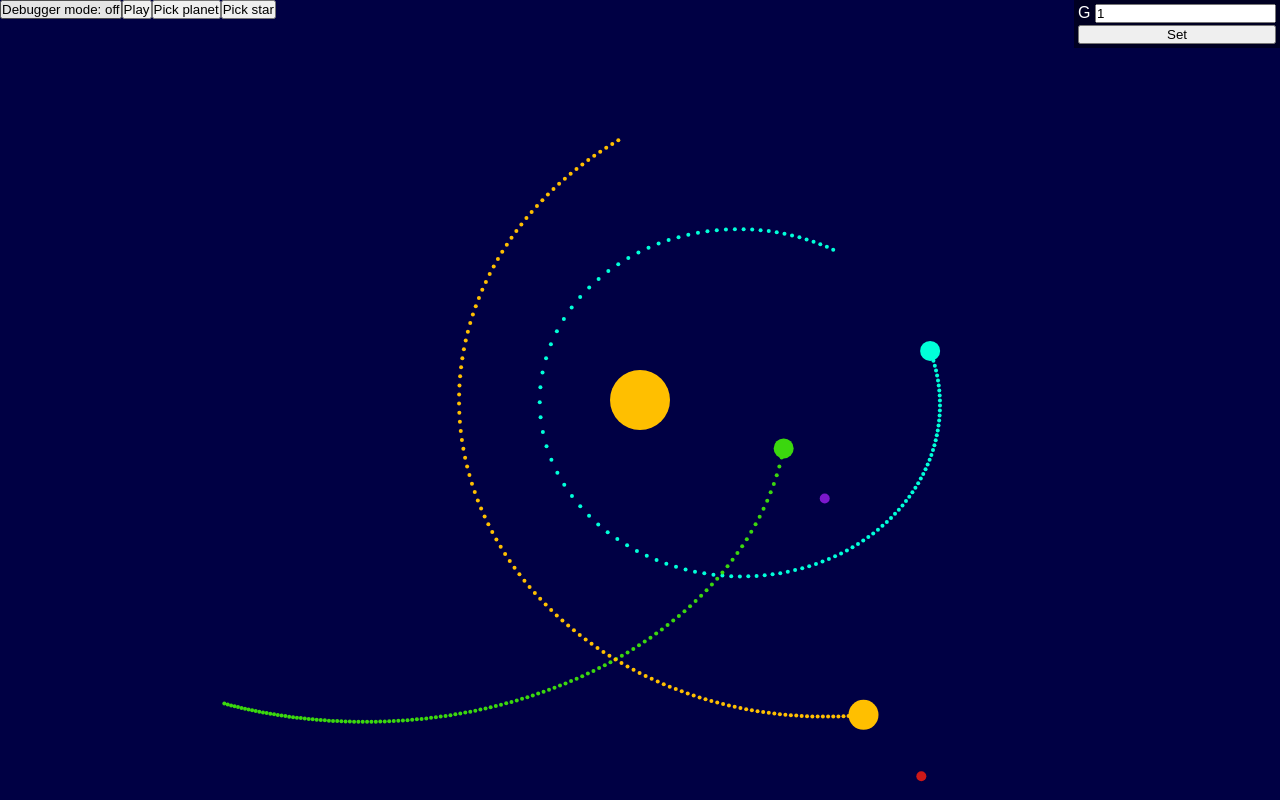
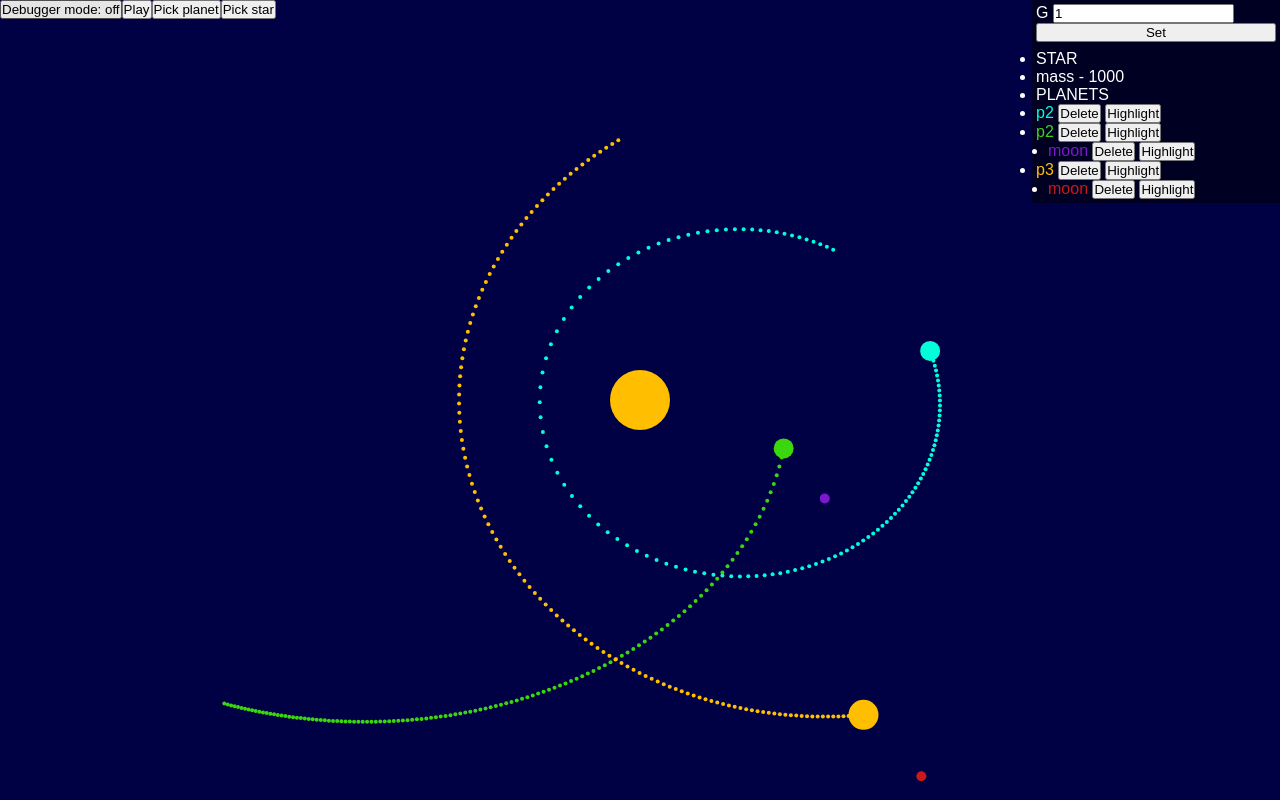
Before and after one commit to glebAndronchyk/native-js-star-sytem-simulation, a website built with Vite: page index.html in a window 1280 px wide. Built offline with nearby package versions, Linux system fonts and the light colour scheme.

Commit message:
model components list

```diff
--- a/index.html
+++ b/index.html
@@ -6,6 +6,8 @@
     <title>Vite + TS</title>
   </head>
   <body>
+    <script type="module" src="/src/main.ts"></script>
+
     <div id="app">
       <div class="buttons-container">
         <button class="debugger-button">Debugger mode: off</button>
@@ -13,9 +15,10 @@
         <div is="planet-picker"></div>
         <div is="star-picker"></div>
       </div>
-      <div is="globals-picker"></div>
+      <div class="model-controls">
+        <form is="globals-picker"></form>
+      </div>
       <canvas is="star-system-canvas" class="canvas"></canvas>
     </div>
-    <script type="module" src="/src/main.ts"></script>
   </body>
 </html>
--- /dev/null
+++ b/src/components/ui/lists/ModelComponentsList.component.ts
@@ -0,0 +1,94 @@
+import { StarSystemCanvasComponent } from "../StarSystemCanvas.component.ts";
+import { Planet } from "../../logic/Planet.ts";
+import { Moon } from "../../logic/Moon.ts";
+
+export class ModelComponentsListComponent extends HTMLUListElement {
+  canvas = document.querySelector("canvas") as StarSystemCanvasComponent;
+
+  connectedCallback() {
+    const { SectionTitle, Section, canvas } = this;
+
+    this.innerHTML = `
+      ${SectionTitle("STAR")}
+      ${SectionTitle(`mass - ${canvas.star?.mass}`)}
+      ${SectionTitle("PLANETS")}
+      ${Section(canvas.planets)}
+    `;
+
+    this.classList.add("model-components-list");
+    this.setButtonListeners();
+  }
+
+  private setButtonListeners() {
+    const buttons = this.querySelectorAll("button");
+
+    buttons.forEach((button) => {
+      const [parentIdx, bodyIdx, level, action] = button.id.split("-");
+
+      const handleDelete = () =>
+        this.deleteCallback(bodyIdx, parentIdx, +level);
+      const handleHighlight = () =>
+        this.highlightCallback(+bodyIdx, +parentIdx, +level);
+
+      button.addEventListener(
+        "click",
+        action === "delete" ? handleDelete : handleHighlight,
+      );
+    });
+  }
+
+  private deleteCallback(bodyIdx: string, parentIdx: string, level: number) {
+    switch (level) {
+      case 0:
+        this.canvas.planets.splice(+bodyIdx, 1);
+        break;
+      case 1:
+        this.canvas.planets[+parentIdx].moons?.splice(+bodyIdx, 1);
+    }
+  }
+
+  private highlightCallback(bodyIdx: number, parentIdx: number, level: number) {
+    switch (level) {
+      case 0:
+        this.canvas.setHighlightedElement(bodyIdx);
+        break;
+      case 1:
+        this.canvas.setHighlightedElement(bodyIdx, parentIdx);
+    }
+  }
+
+  private Section = (
+    bodies: (Planet | Moon)[],
+    parentIdx = 0,
+    level = 0,
+  ): string => {
+    return bodies
+      .map((body, index) => {
+        const idBase = `${parentIdx}-${index}-${level}`;
+
+        return `
+          <li style="margin-left: ${level * 0.75}rem">
+                <span style="color: ${body.color}">${body.name}</span>
+                <button id="${idBase}-delete" class="delete-btn">Delete</button>
+                <button id="${idBase}-highlight" class="hightlight-btn">Highlight</button>
+                ${
+                  "moons" in body && body.moons
+                    ? this.Section(body.moons, index, level + 1)
+                    : ""
+                }
+           </li>
+        `;
+      })
+      .join("");
+  };
+
+  private SectionTitle = (title: string) => `
+    <li>
+      <span>${title}</span>
+    </li>
+  `;
+}
+
+customElements.define("model-components-list", ModelComponentsListComponent, {
+  extends: "ul",
+});
--- a/src/components/ui/pickers/customPickers/GlobalsPicker.component.ts
+++ b/src/components/ui/pickers/customPickers/GlobalsPicker.component.ts
@@ -1,33 +1,29 @@
 import { globalState } from "../../../../state/global.ts";
 import "../../styles/GlobalsPickerStyle.css";
 
-export class GlobalsPickerComponent extends HTMLDivElement {
+export class GlobalsPickerComponent extends HTMLFormElement {
   connectedCallback() {
     this.innerHTML = `
-      <form class="globals-picker">
         <div>
             <label for="G">G</label>
             <input type="number" name="G" value=${globalState.G} />
         </div>
         <button type="submit">Set</button>
-      </form>
     `;
 
+    this.classList.add("globals-picker");
     this.registerFormSubmitListener();
   }
 
   registerFormSubmitListener() {
-    const form = this.querySelector(".globals-picker") as HTMLFormElement;
-    if (form) {
-      form.addEventListener("submit", (e) => {
-        e.preventDefault();
-        const { G } = form.elements as any;
-        globalState.setG(+G.value);
-      });
-    }
+    this.addEventListener("submit", (e) => {
+      e.preventDefault();
+      const { G } = this.elements as any;
+      globalState.setG(+G.value);
+    });
   }
 }
 
 customElements.define("globals-picker", GlobalsPickerComponent, {
-  extends: "div",
+  extends: "form",
 });
--- a/src/components/ui/styles/GlobalsPickerStyle.css
+++ b/src/components/ui/styles/GlobalsPickerStyle.css
@@ -1,11 +1,4 @@
 .globals-picker {
-  position: absolute;
   display: flex;
   flex-direction: column;
-  gap: 0.125rem;
-  padding: 0.25rem;
-  background-color: rgba(0, 0, 0, 0.5);
-  top: 0;
-  right: 0;
-  color: white;
 }
--- a/src/init.ts
+++ b/src/init.ts
@@ -13,9 +13,6 @@ export const init = () => {
     throw new Error("Canvas was not initialized");
   }
 
-  debuggerButtonListener(canvas);
-  playButtonListener(canvas);
-
   const canvasMiddlePoint: [number, number] = [
     canvas.width / 2,
     canvas.height / 2,
@@ -24,5 +21,16 @@ export const init = () => {
   canvas.planets = [...getInitialPlanets(...canvasMiddlePoint)];
   canvas.star = { ...getInitialStar(...canvasMiddlePoint) };
 
+  initializeModelControls(canvas);
+
   canvas.update();
 };
+
+const initializeModelControls = (canvas: StarSystemCanvasComponent) => {
+  debuggerButtonListener();
+  playButtonListener(canvas);
+
+  // Should do this in order to receive actual components data on render
+  const ul = document.createElement("ul", { is: "model-components-list" });
+  document.querySelector(".model-controls")?.append(ul);
+};
--- a/src/main.ts
+++ b/src/main.ts
@@ -1,10 +1,14 @@
 import "./style.css";
 
 import { init } from "./init.ts";
+
 import "./components/ui/StarSystemCanvas.component.ts";
+
 import "./components/ui/pickers/Picker.component.ts";
 import "./components/ui/pickers/PlanetPicker.component.ts";
 import "./components/ui/pickers/StarPicker.component.ts";
 import "./components/ui/pickers/customPickers/GlobalsPicker.component.ts";
 
+import "./components/ui/lists/ModelComponentsList.component.ts";
+
 document.addEventListener("DOMContentLoaded", () => init());
--- a/src/style.css
+++ b/src/style.css
@@ -1,7 +1,7 @@
 * {
   padding: 0;
   margin: 0;
-  font-family: 'Arial', sans-serif;
+  font-family: "Arial", sans-serif;
 }
 
 .canvas {
@@ -15,3 +15,16 @@
   left: 0;
   z-index: 100;
 }
+
+.model-controls {
+  position: absolute;
+  display: flex;
+  flex-direction: column;
+  top: 0;
+  right: 0;
+  padding: 0.25rem;
+  gap: 0.5rem;
+  width: 15rem;
+  background-color: rgba(0, 0, 0, 0.5);
+  color: white;
+}
```
